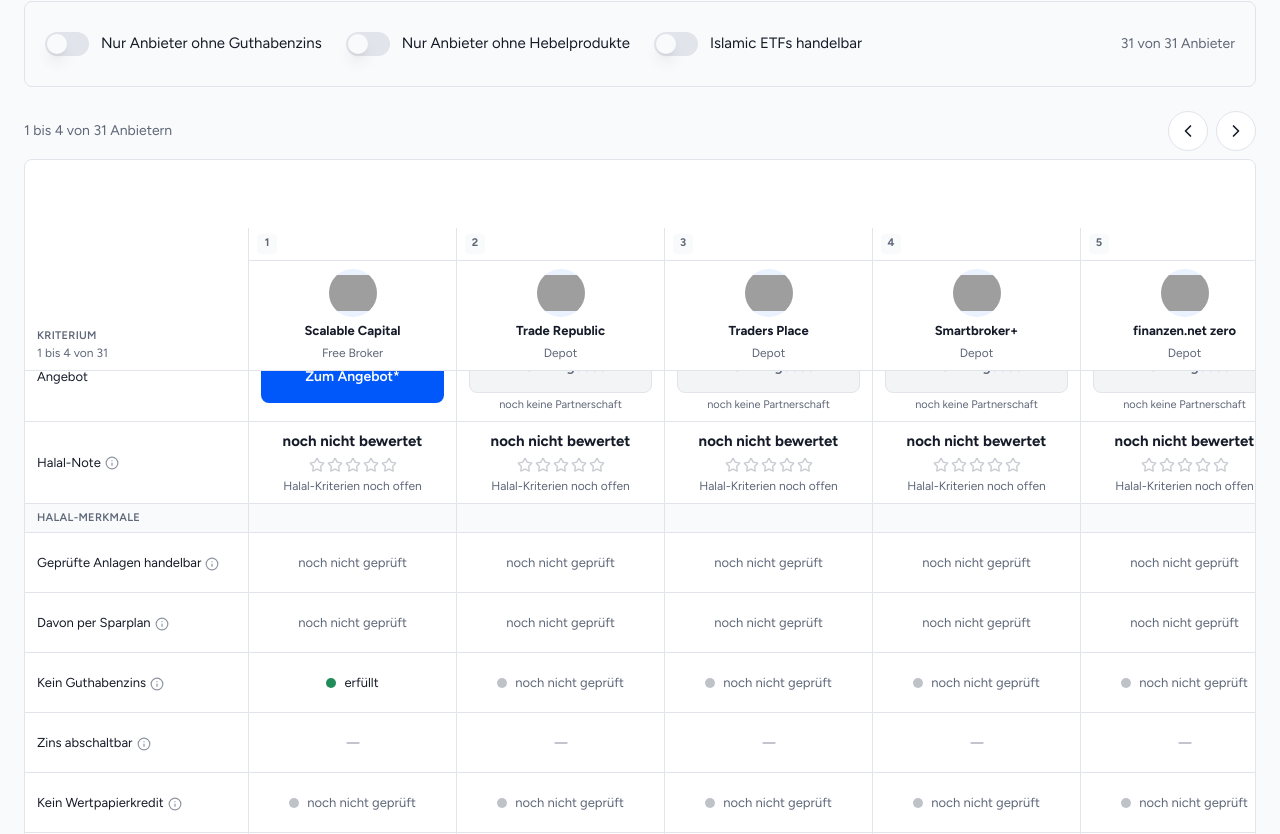
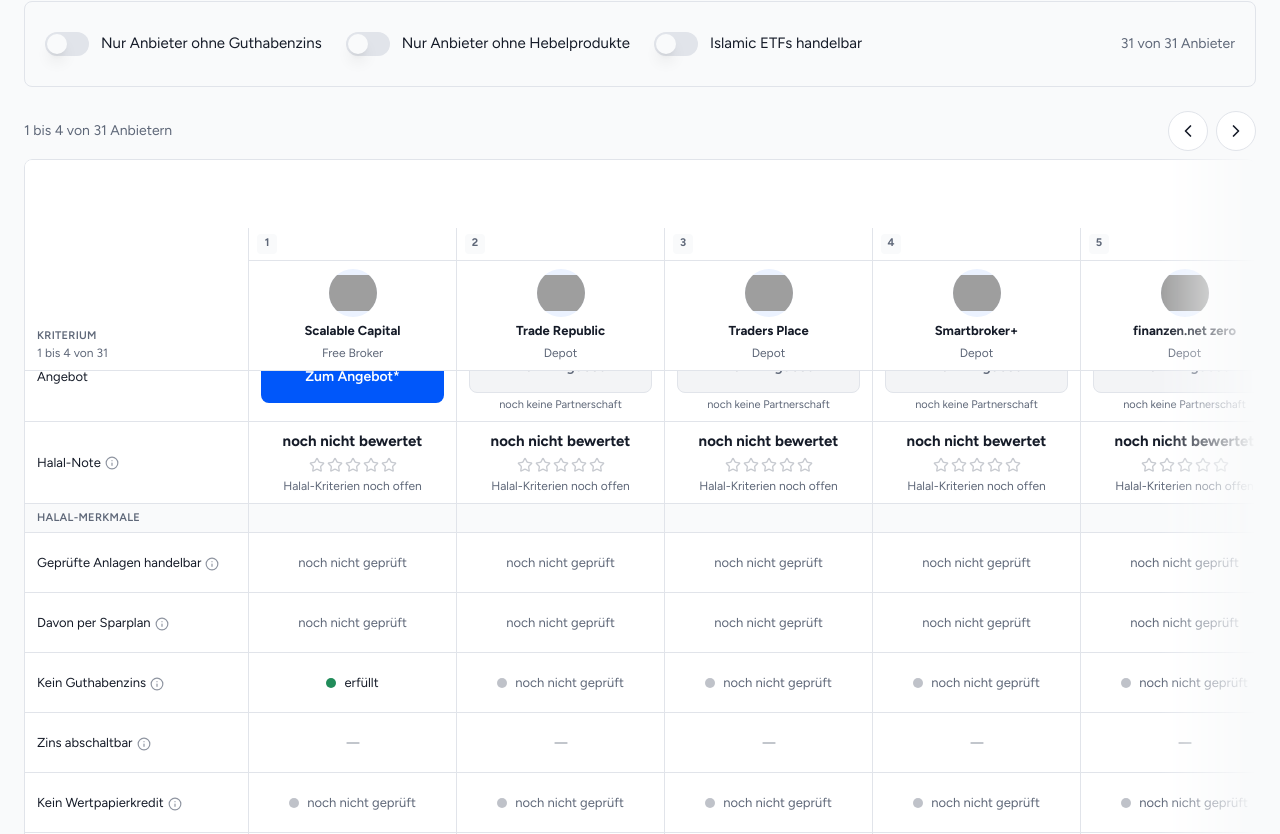
Before and after one commit to Elias-egy/finanzmuslim-finish, a React (Vite) app: page /vergleich/depot in a window 1280 px wide. Shown: the part 1246-2080 px from the top of the page. Built offline with nearby package versions, Linux system fonts and the light colour scheme; grey boxes are pictures that could not be loaded.

Commit message:
fix: Fade statt harter Schnitt am rechten Rand der Vergleichstabelle
Die zuletzt angeschnittene Anbieterspalte wirkte auf dem Laptop wie ein
Darstellungsfehler. Ein Mask-Gradient blendet sie stattdessen sanft aus,
solange rechts noch Anbieter folgen.

```diff
--- a/src/components/vergleich/VergleichsTabelle.tsx
+++ b/src/components/vergleich/VergleichsTabelle.tsx
@@ -120,6 +120,20 @@ export const VergleichsTabelle = ({
         ref={schieber}
         onScroll={merkeStelle}
         className="overflow-x-auto rounded-lg border border-border bg-card"
+        /* Ohne diesen Fade wirkt die zuletzt angeschnittene Spalte wie ein
+           Darstellungsfehler statt wie ein Hinweis zum Weiterschieben. Nur
+           aktiv, solange rechts noch etwas folgt; am Ende der Liste steht
+           die letzte Spalte wieder scharf. */
+        style={
+          bis < spalten.length
+            ? {
+                WebkitMaskImage:
+                  "linear-gradient(to right, black calc(100% - 96px), transparent 100%)",
+                maskImage:
+                  "linear-gradient(to right, black calc(100% - 96px), transparent 100%)",
+              }
+            : undefined
+        }
       >
         <div
           className="grid"
```
